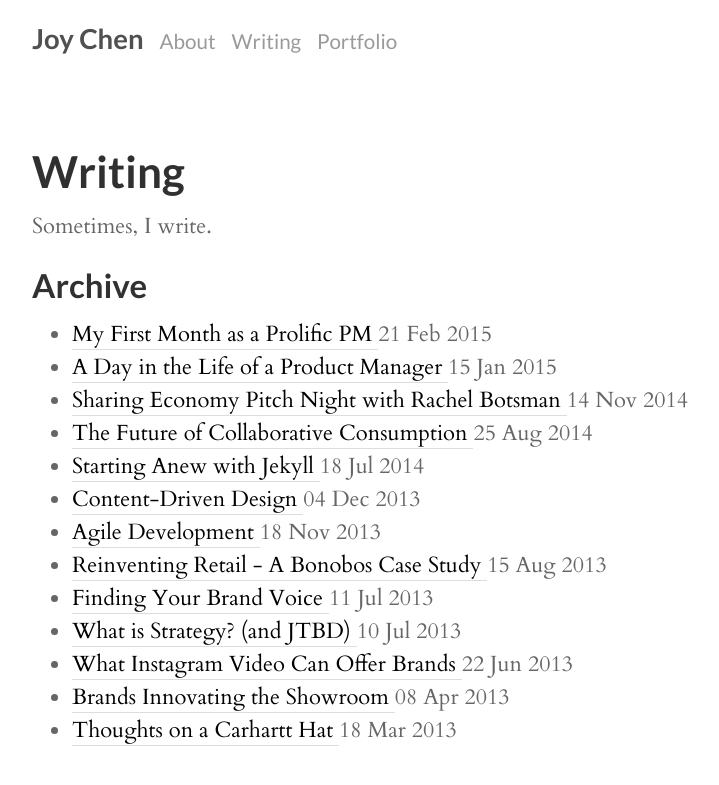
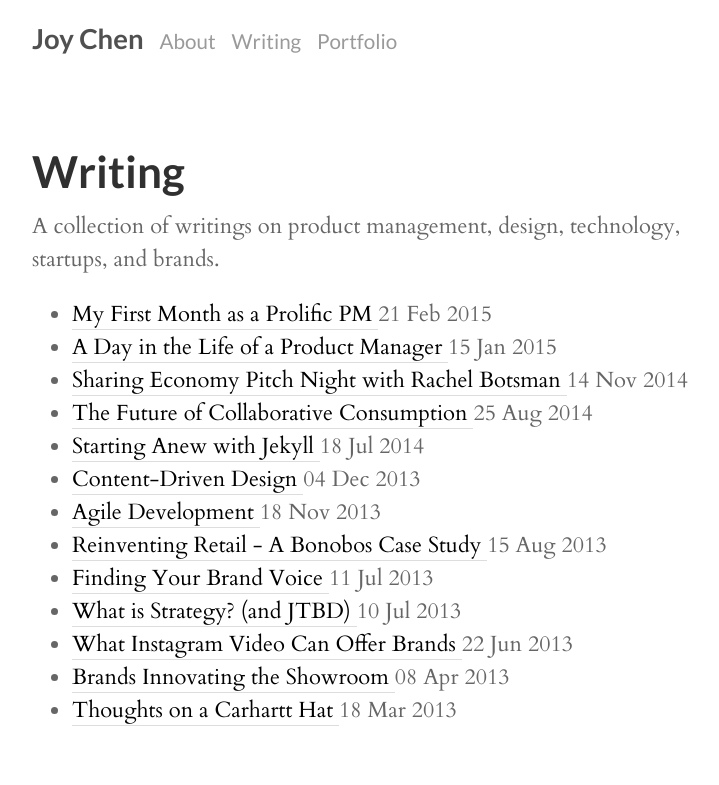
Before and after one commit to joyvchen/joyvchen.github.io, a Jekyll site: the page built from writing.md, in a window 1280 px wide. Shown: the top 785 px of the page, without its empty margins (278-997 px from the left). Built offline with Jekyll 4.4.1, drawn with Linux system fonts in a browser that asks for light colours; nearby versions of some CDN libraries; some web fonts are replaced; Markdown is read by kramdown in place of the engine named in the settings.

Commit message:
remove unnecessary content

```diff
--- a/writing.md
+++ b/writing.md
@@ -2,9 +2,7 @@
 layout: page
 title: Writing
 ---
-Sometimes, I write.
-
-## Archive
+A collection of writings on product management, design, technology, startups, and brands.
 
 {% for post in site.posts %}
  * [ {{ post.title }} ]({{ post.url }})  {{ post.date | date_to_string }}{% endfor %}
```
